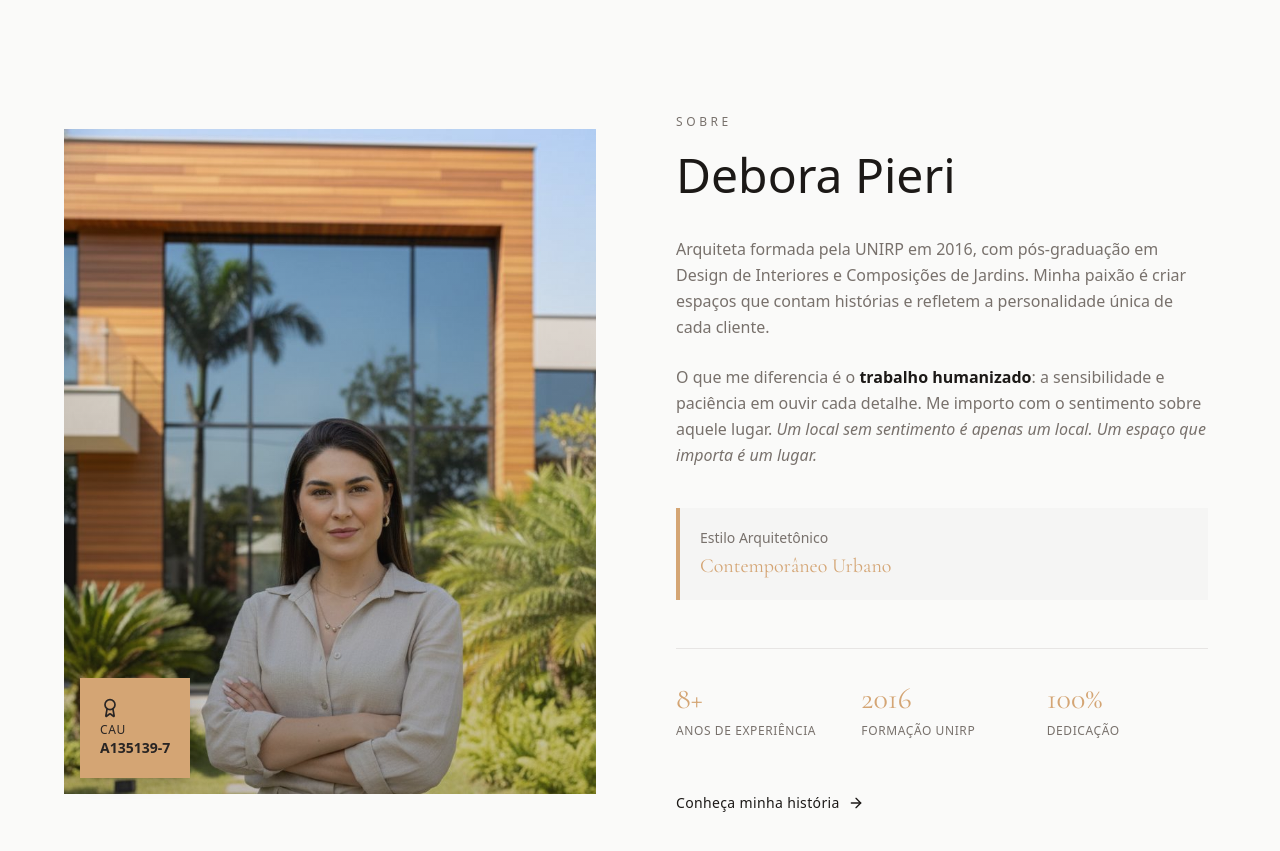
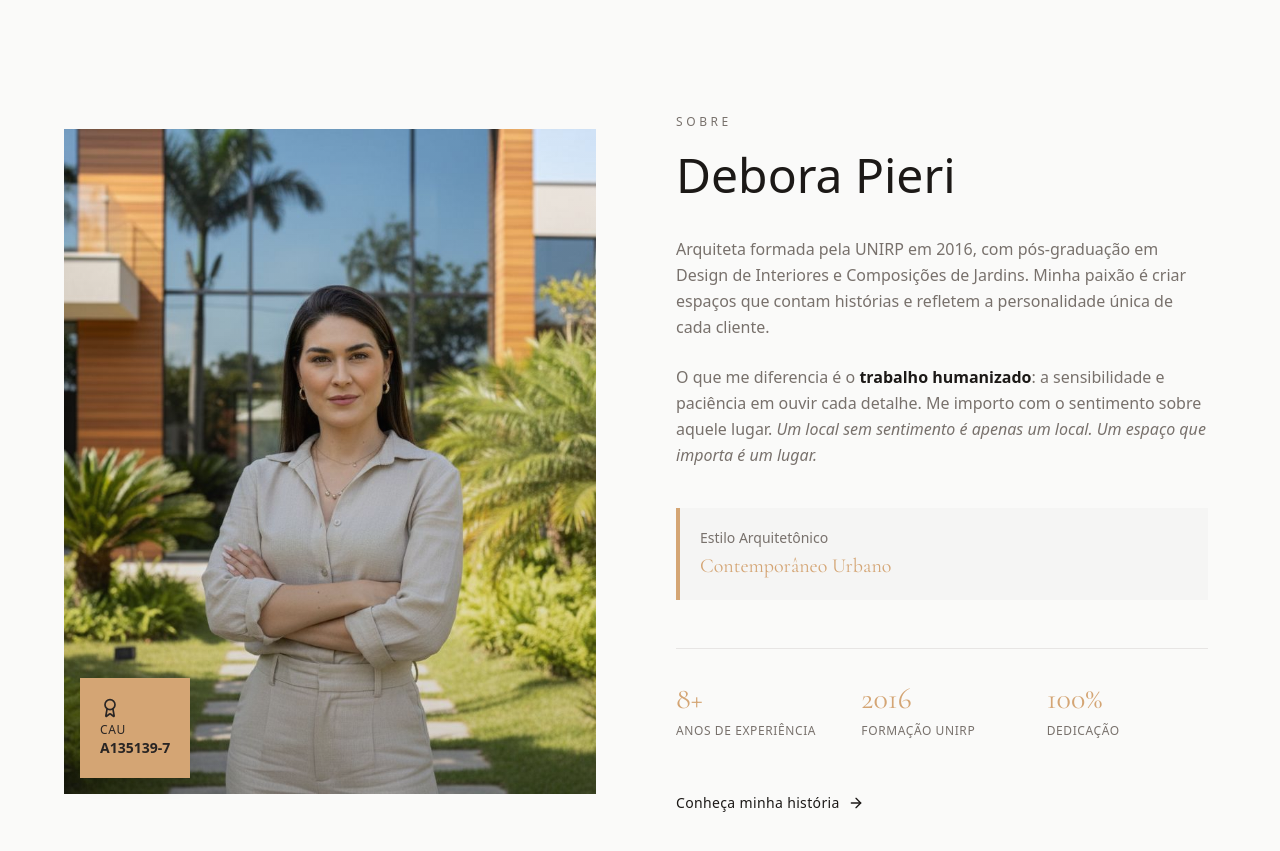
Before and after one commit to guiihmaciel1/dparquitetura, a Next.js app: page / in a window 1280 px wide. Shown: the part 820-1671 px from the top of the page. Built offline with nearby package versions, Linux system fonts and the light colour scheme.

Commit message:
Update image alignment and gradient opacity in SobrePage and AboutPreview
- Changed image alignment from "object-top" to "object-center" for better visual consistency.
- Adjusted gradient opacity in AboutPreview for improved aesthetic appeal.

```diff
--- a/src/app/sobre/page.tsx
+++ b/src/app/sobre/page.tsx
@@ -110,7 +110,7 @@ export default function SobrePage() {
                   src="/debora.jpeg"
                   alt="Debora Pieri - Arquiteta"
                   fill
-                  className="object-cover object-top"
+                  className="object-cover object-center"
                 />
               </div>
               <div className="absolute -bottom-4 -right-4 w-full h-full border-2 border-accent/30 -z-10" />
--- a/src/components/sections/AboutPreview.tsx
+++ b/src/components/sections/AboutPreview.tsx
@@ -31,10 +31,10 @@ export function AboutPreview() {
                 src="/debora.jpeg"
                 alt="Debora Pieri - Arquiteta"
                 fill
-                className="object-cover object-top"
+                className="object-cover object-center"
                 sizes="(max-width: 768px) 100vw, 50vw"
               />
-              <div className="absolute inset-0 bg-gradient-to-t from-primary/30 to-transparent" />
+              <div className="absolute inset-0 bg-gradient-to-t from-primary/20 to-transparent" />
             </div>
 
             {/* CAU badge */}
```
